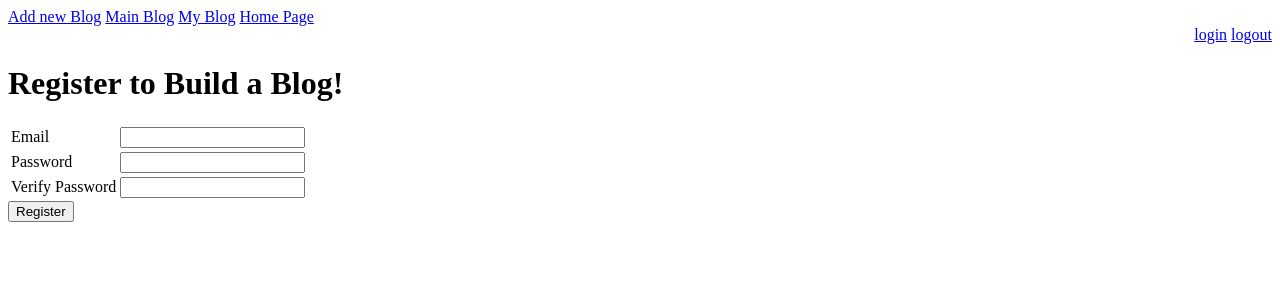
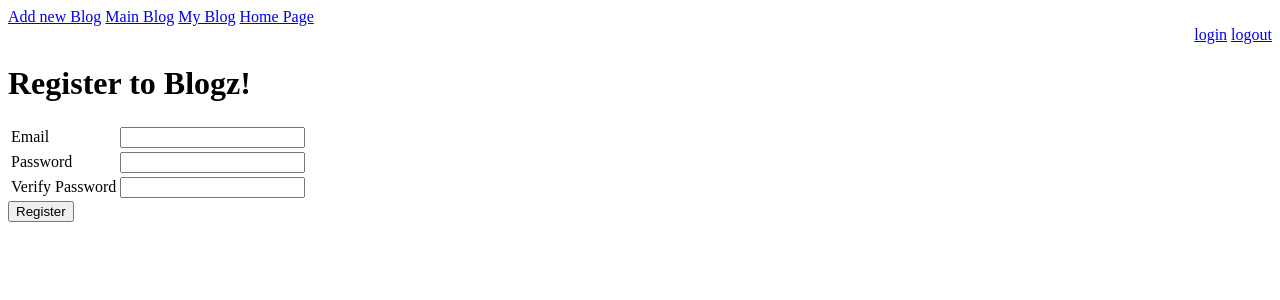
Before and after one commit to Artimas/blogz, a Flask app: page /register in a window 1280 px wide. Shown: the top 300 px of the page. Run offline with Flask 2, Linux system fonts and the light colour scheme.

Commit message:
changed instances of Build-a-Blog to Blogz

```diff
--- a/templates/base.html
+++ b/templates/base.html
@@ -15,10 +15,10 @@
                 <a href="/blog">Main Blog</a>
                 <a href="/myblog">My Blog</a>
                 <a href="/">Home Page</a>
-                <div align="right">
-                    <a href="/login">login</a>
-                    <a href="/logout">logout</a>
-                </div>
+            </div>
+            <div align="right">
+                <a href="/login">login</a>
+                <a href="/logout">logout</a>
             </div>
 
 
--- a/templates/login.html
+++ b/templates/login.html
@@ -1,7 +1,7 @@
 {% extends "base.html" %}
 
 {% block content %}
-<h1>Log in to Build a Blog!</h1>
+<h1>Log in to Blogz!</h1>
 <p>If you don't have an account, you may <a href="/register">register</a> for one</p>
 <form action="/login" method="post">
     <table>
--- a/templates/register.html
+++ b/templates/register.html
@@ -1,7 +1,7 @@
 {% extends "base.html" %}
 
 {% block content %}
-<h1>Register to Build a Blog!</h1>
+<h1>Register to Blogz!</h1>
 <form action="/register" method="post">
     <table>
         <tr>
```
